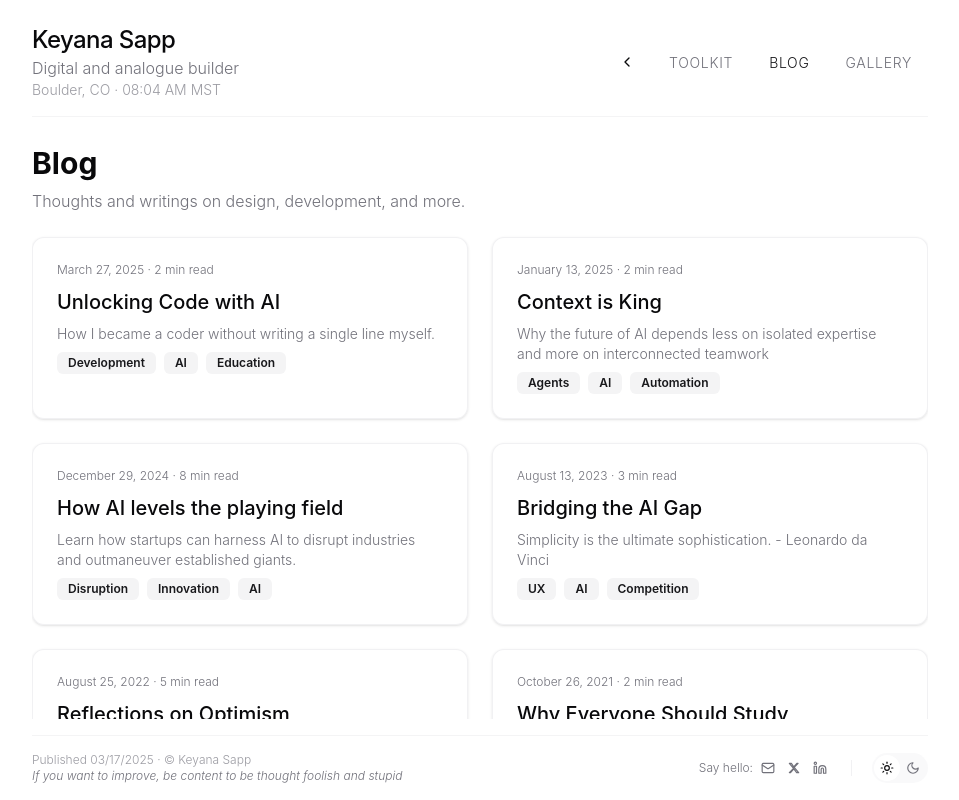
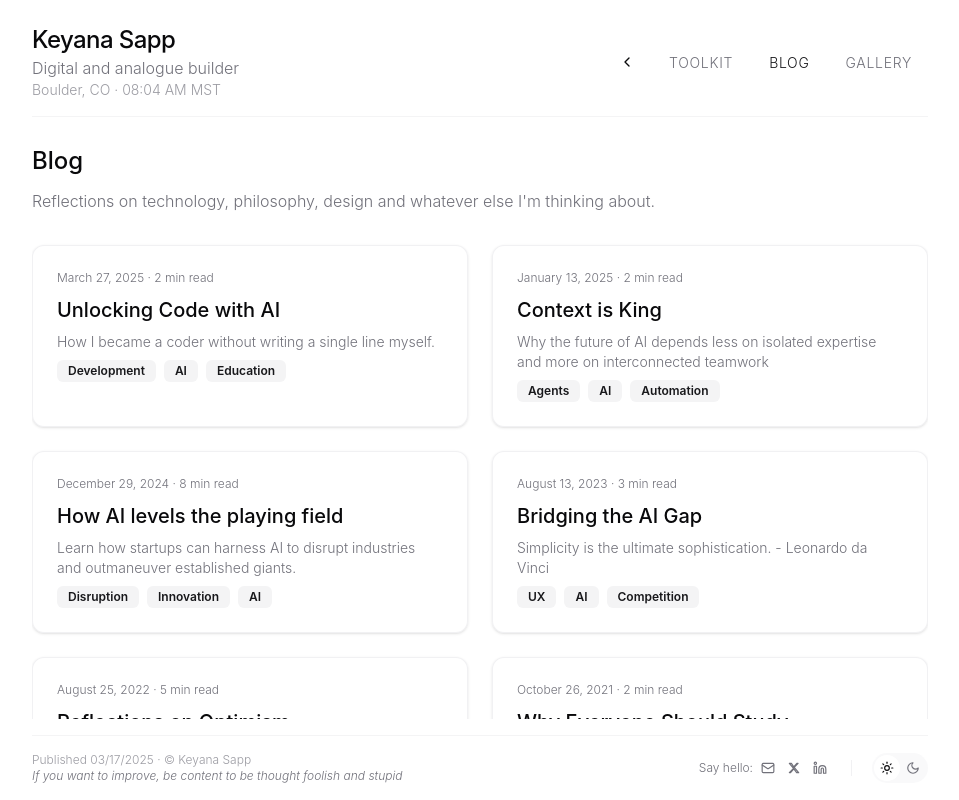
Before and after one commit to ksBrapZ/keyana-portfolio, a Next.js app: page /blog in a window 1280 px wide. Shown: the whole page, without its empty margins (160-1119 px from the left). Built offline with nearby package versions, Linux system fonts and the light colour scheme.

Commit message:
updated copy across site

```diff
--- a/pages/blog/index.tsx
+++ b/pages/blog/index.tsx
@@ -108,9 +108,9 @@ export default function BlogIndex({ posts }: BlogIndexProps) {
         <Header />
 
         <main className={`flex-grow container mx-auto px-6 md:px-12 lg:px-16 max-w-screen-lg py-3 ${isMobile ? '' : 'overflow-hidden'}`}>
-          <div className="mb-4">
-            <h1 className="text-3xl font-bold mb-2">Blog</h1>
-            <p className="text-muted-foreground">Thoughts and writings on design, development, and more.</p>
+          <div className="w-full max-w-4xl mx-auto mb-6">
+            <h1 className="text-2xl font-medium mb-3">Blog</h1>
+            <p className="text-muted-foreground">Reflections on technology, philosophy, design and whatever else I'm thinking about.</p>
           </div>
 
           <div
--- a/pages/toolkit.tsx
+++ b/pages/toolkit.tsx
@@ -696,7 +696,7 @@ const Toolkit: NextPage = () => {
           <div className="w-full max-w-4xl mx-auto mb-6">
             <h1 className="text-2xl font-medium mb-3">Toolkit</h1>
             <p className="text-muted-foreground">
-              A curated collection of tools, products, media, and people that I find valuable, use regularly, or admire.
+              Whenever I find a product, book, podcast, movie, or song that I love, I add it to my toolkit.
             </p>
           </div>
 
```
